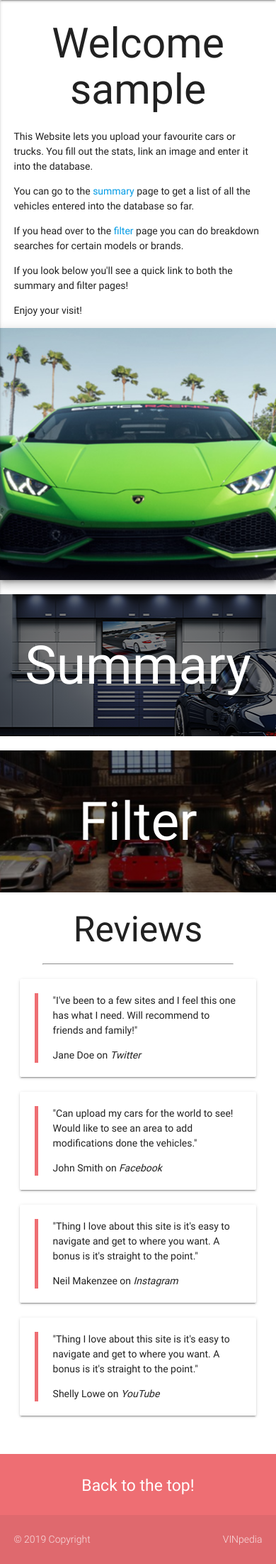
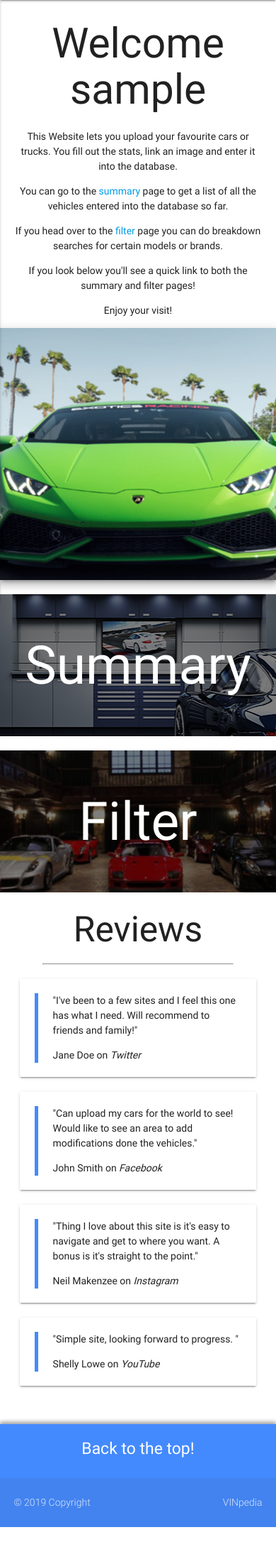
Before and after one commit to 99ron/fourth-milestone-carpedia, a Flask app: page /home in a window 390 px wide. Shown: the part 56-2259 px from the top of the page at 71% size. After the commit the page ends 2207 px from the top, so only its background shows below. Run offline with Flask 2, Linux system fonts and the light colour scheme; the visitor is signed in with stand-in values (Sample User, id 1); parts of the project's set-up code (start-up, migrations or seed data) failed here and were passed over; some libraries are stand-ins or nearby versions.

Commit message:
app.py: amended summary/data json arrays to display more information. home.html: Amended review qoute. Summary.html: Add image to the top. Add-vehicle.html: Add image to the top. Style.css: Hid graph on summary page when down to mobile resolution. Paths for images on the add vehicle and summary pages.

```diff
--- a/app.py
+++ b/app.py
@@ -356,6 +356,7 @@ def deleteVehicle(car_id):
 @app.route('/summary')
 #@login_required
 def summary():
+
     return render_template('summary.html')
 
 
@@ -368,6 +369,7 @@ def summaryData():
     '''
 
     cars = Car.query.all()
+
 
     USDM = 0
     USDMN = []
@@ -389,6 +391,7 @@ def summaryData():
     LT7N = []
     MT7 = 0
     MT7N = []
+
 
 
     for car in cars:
@@ -418,13 +421,17 @@ def summaryData():
 
         if car.accel_time <= 4:
             LT4 +=1
-            LT4N.append([' ' + car.make + ' ' + car.model])
+            LT4N.append([' ' + car.make + ' ' + car.model + ' ' + '-' + ' ' + str(car.accel_time)])
         elif car.accel_time <= 7:
             LT7 +=1
-            LT7N.append([' ' + car.make + ' ' + car.model])
+            LT7N.append([' ' + car.make + ' ' + car.model + ' ' + '-' + ' ' + str(car.accel_time)])
         else:
             MT7 +=1
-            MT7N.append([' ' + car.make + ' ' + car.model])
+            MT7N.append([' ' + car.make + ' ' + car.model + ' ' + '-' + ' ' + str(car.accel_time)])
+
+
+
+
 
     jsonData = [{'USDM' : USDM , 'JDM' : JDM, 'Euro' : Euro, 'USDMN' : USDMN, 'JDMN' : JDMN, 'EuroN' : EuroN }, {'Manual': Manual, 'SemiAuto': SemiAuto, 'Auto': Auto, 'Sequential': Sequential, 'ManualN' : ManualN, 'SemiAutoN' : SemiAutoN, 'AutoN' : AutoN, 'SequentialN' : SequentialN}, {'LT4' : LT4, 'LT7': LT7, 'MT7': MT7, 'LT4N' : LT4N, 'LT7N' : LT7N, 'MT7N' : MT7N }]
     return jsonify(jsonData)
--- a/static/css/style.css
+++ b/static/css/style.css
@@ -4,17 +4,13 @@
 /*-------------------------------------------------------------------------
     Miscellaneous
 -------------------------------------------------------------------------*/
-<<<<<<< HEAD
 blockquote {
   border-left: 5px solid #448aff; }
 
-=======
->>>>>>> e335e9a136ab8caccb3c2a1b84bac0dbedee936e
-.btn-padding {
-  padding-left: 6px;
-  padding-right: 6px;
-  margin-bottom: 6px;
-  margin-top: 6px; }
+.col.btn-padding {
+  padding-left: 20px;
+  padding-right: 20px;
+  padding-bottom: 10px; }
 
 rect {
   fill: #D3D3D3; }
@@ -95,15 +122,21 @@ rect {
 .form-padding {
   padding: 30px; }
 
-<<<<<<< HEAD
 .page-footer {
+  padding-top: 10px;
   background-color: #448aff;
   box-shadow: 0px -2px 6px 0 rgba(0, 0, 0, 0.14), 0 -3px 6px 0 rgba(0, 0, 0, 0.12), 0 -2px 6px 1px rgba(0, 0, 0, 0.2); }
   .page-footer .pointer {
     cursor: pointer; }
 
-=======
->>>>>>> e335e9a136ab8caccb3c2a1b84bac0dbedee936e
+body {
+  display: flex;
+  min-height: 100vh;
+  flex-direction: column; }
+
+main {
+  flex: 1 0 auto; }
+
 /*-------------------------------------------------------------------------
     Tables
 -------------------------------------------------------------------------*/
@@ -191,7 +249,6 @@ rect {
     width: 100%;
     overflow: hidden; }
 
-<<<<<<< HEAD
 .vehicle-info-images > img {
   width: 100%;
   height: 100%; }
@@ -216,19 +273,21 @@ rect {
   margin-bottom: 5px;
   width: 100px;
   height: 100px; }
-=======
-.summary-images > img {
-  width: 100%;
-  height: 100%;
-  object-fit: contain;
-  border: 1px black solid;
-  border-radius: 5px;
-  margin-top: 5px; }
 
-.edit-images > img {
-  width: 100%;
-  height: 100%;
-  object-fit: contain; }
->>>>>>> e335e9a136ab8caccb3c2a1b84bac0dbedee936e
+#car_img {
+  width: 100%; }
+
+/*-------------------------------------------------------------------------
+    Media Queries
+-------------------------------------------------------------------------*/
+@media only screen and (max-width: 600px) {
+  .summary-graph-container {
+    display: none; } }
+@media only screen and (max-width: 992px) {
+  .add-vehicle-header-image {
+    width: 100%; }
+
+  .summary-header-image {
+    width: 95%; } }
 
 /*# sourceMappingURL=style.css.map */
--- a/static/scss/style.scss
+++ b/static/scss/style.scss
@@ -2,6 +2,7 @@
     Variables
 -------------------------------------------------------------------------*/
 $nav-bg-colour: #448aff;
+$nav-bg-colour-sec: #D3D3D3;
 $border-colour: #EEE;
 $chart-colour: #D3D3D3;
 $text-colour-prim: #FFF;
@@ -14,18 +15,15 @@ $overlay-text-colour: #FFF;
     Miscellaneous
 -------------------------------------------------------------------------*/
 
-<<<<<<< HEAD
 blockquote {
     border-left: 5px solid $nav-bg-colour;
 }
 
-=======
->>>>>>> e335e9a136ab8caccb3c2a1b84bac0dbedee936e
-.btn-padding {
-    padding-left: 6px;
-    padding-right: 6px;
-    margin-bottom: 6px;
-    margin-top: 6px;
+// Overwrites the padding for col from materialize css.
+.col.btn-padding {
+    padding-left: 20px;
+    padding-right: 20px;
+    padding-bottom: 10px;
 }
 
 // Colour of the bars in the bar chart.
@@ -129,8 +161,8 @@ rect { fill: $chart-colour;
     padding: 30px;
 }
 
-<<<<<<< HEAD
 .page-footer {
+    padding-top: 10px;
     background-color: $nav-bg-colour;
     box-shadow: 0px -2px 6px 0 rgba(0, 0, 0, 0.14), 0 -3px 6px 0 rgba(0, 0, 0, 0.12), 0 -2px 6px 1px rgba(0, 0, 0, 0.2);
 
@@ -139,8 +171,17 @@ rect { fill: $chart-colour;
     }
 }
 
-=======
->>>>>>> e335e9a136ab8caccb3c2a1b84bac0dbedee936e
+// This makes sure the footer is always at the bottom of the page regardless of how much content is showing.
+body {
+    display: flex;
+    min-height: 100vh;
+    flex-direction: column;
+}
+// same as above.
+main {
+    flex: 1 0 auto;
+}
+
 /*-------------------------------------------------------------------------
     Tables
 -------------------------------------------------------------------------*/
@@ -264,7 +332,6 @@ rect { fill: $chart-colour;
 
     }
 }
-<<<<<<< HEAD
 
 // Maximise the space for when on the vehicle info page to display the image.
 .vehicle-info-images > img {
@@ -278,26 +345,18 @@ rect { fill: $chart-colour;
     margin: 15px;
 }
 
-=======
->>>>>>> e335e9a136ab8caccb3c2a1b84bac0dbedee936e
 // Filter results page this forces the image to fit within the div.
 .summary-images > img{
     width: 100%;
     height: 100%;
-<<<<<<< HEAD
-    object-fit: scale-down;
-=======
-    object-fit: contain;
-    border: 1px black solid;
-    border-radius: 5px;
-    margin-top: 5px;
->>>>>>> e335e9a136ab8caccb3c2a1b84bac0dbedee936e
+    object-fit: cover;
+
 }
 
 .edit-images > img{
     width: 100%;
     height: 100%;
-<<<<<<< HEAD
+
 }
 
 .profile-image {
--- a/templates/home.html
+++ b/templates/home.html
@@ -3,8 +3,9 @@
 <div class="row">
     <div class="col s12">
 
-            <h1 class="center-align">Welcome {{ current_user.username }}</h1>
+        <h1 class="center-align">Welcome {{ current_user.username }}</h1>
 
+        <div class="home-text center-align">
             <p>This Website lets you upload your favourite cars or trucks. You fill out the stats, link an image and enter it into the database.</p>
 
             <p>You can go to the <a href="/summary">summary</a> page to get a list of all the vehicles entered into the database so far.</p>
@@ -15,6 +16,7 @@
 
             <p>Enjoy your visit!</p>
         </div>
+    </div>
 
     <div class="row">
         <div class="col s12 homepage-image z-depth-4"></div>
@@ -82,7 +84,7 @@
                     <div class="row valign-wrapper card-panel col s12">
                         <div class="media-body col s12">
                             <blockquote>
-                                <p>"Thing I love about this site is it's easy to navigate and get to where you want. A bonus is it's straight to the point."</p>
+                                <p>"Simple site, looking forward to progress. "</p>
                                 <footer>Shelly Lowe on <cite>YouTube</cite></footer>
                             </blockquote>
                         </div>
```
Also changed, not shown: other parts of static/css/style.css (+58 -2 lines), other parts of static/scss/style.scss (+86 -4 lines), templates/add-vehicle.html (+6 -3 lines), templates/summary.html (+9 -3 lines).
